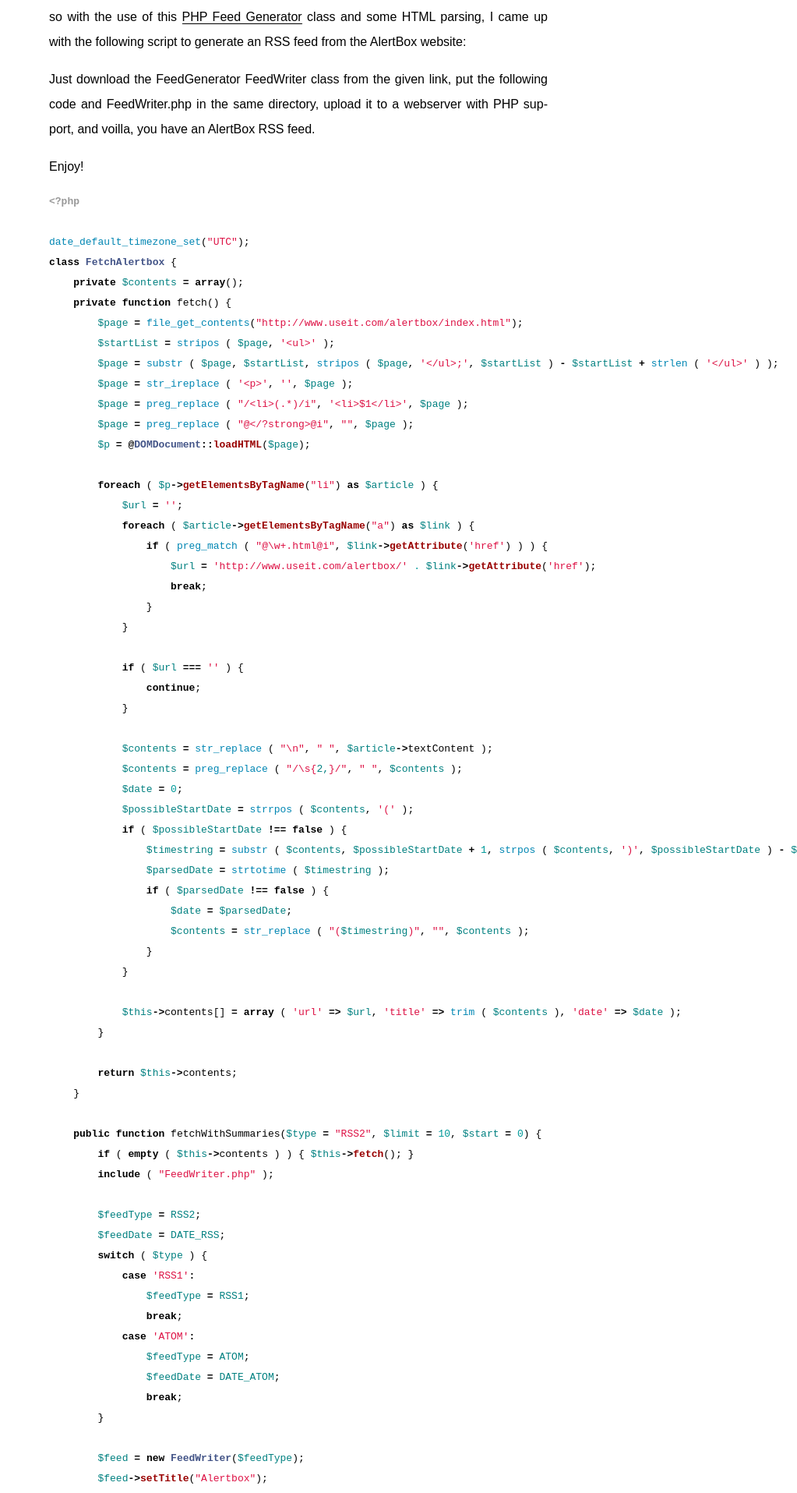
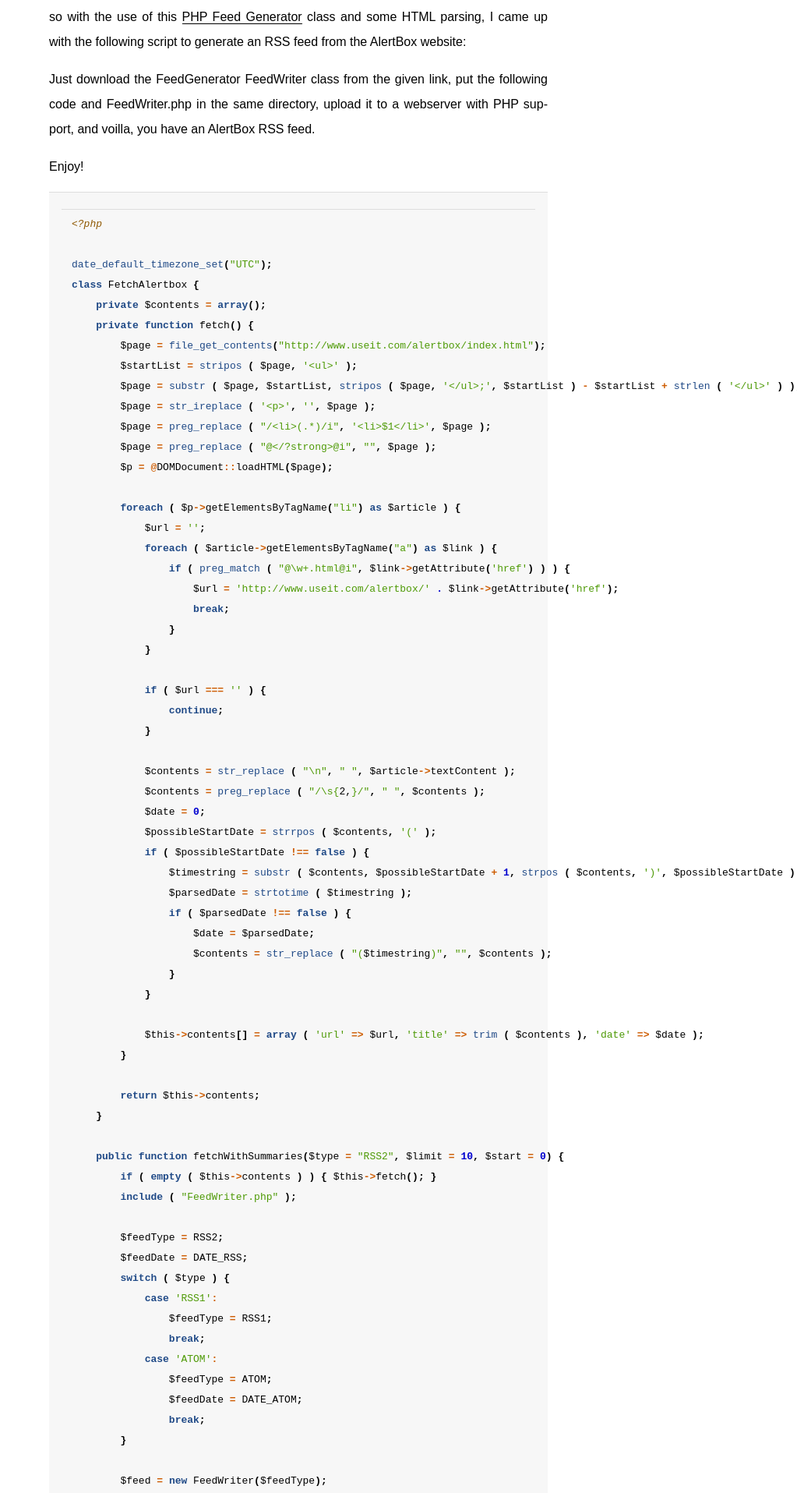
Before and after one commit to jonhoo/thesquareplanet.com, a Jekyll site: the page built from _posts/2010-06-17-rss-feed-for-alertbox.markdown, in a window 1280 px wide. Shown: the part 386-2301 px from the top of the page at 78% size, without its empty margins (257-1280 px from the left). Built offline with Jekyll 4.4.1, drawn with Linux system fonts in a browser that asks for light colours; comment, search, counter and statistics services are not loaded.

Commit message:
Tweak styles some more for code-heavy posts

```diff
--- a/css/style.css
+++ b/css/style.css
@@ -51,6 +51,12 @@
 @media screen and (min-width: 50em) {
 	.blog-post h3 {
 		margin-top: 3em;
+	}
+	.blog-post h3:not(:first-child) {
+		margin-top: 3em;
+		border-top: 2px dashed #ddd;
+		padding-top: 2em;
+		font-size: 110%;
 	}
 }
 	.blog-post h4 {
@@ -448,63 +454,78 @@
 	@page { margin: 1.5cm 2cm; }
 }
 
-.highlight  { background: #ffffff; }
-.highlight .c { color: #999988; font-style: italic } /* Comment */
-.highlight .err { color: #a61717; background-color: #e3d2d2 } /* Error */
-.highlight .k { font-weight: bold } /* Keyword */
-.highlight .o { font-weight: bold } /* Operator */
-.highlight .cm { color: #999988; font-style: italic } /* Comment.Multiline */
-.highlight .cp { color: #999999; font-weight: bold } /* Comment.Preproc */
-.highlight .c1 { color: #999988; font-style: italic } /* Comment.Single */
-.highlight .cs { color: #999999; font-weight: bold; font-style: italic } /* Comment.Special */
-.highlight .gd { color: #000000; background-color: #ffdddd } /* Generic.Deleted */
-.highlight .gd .x { color: #000000; background-color: #ffaaaa } /* Generic.Deleted.Specific */
-.highlight .ge { font-style: italic } /* Generic.Emph */
-.highlight .gr { color: #aa0000 } /* Generic.Error */
-.highlight .gh { color: #999999 } /* Generic.Heading */
-.highlight .gi { color: #000000; background-color: #ddffdd } /* Generic.Inserted */
-.highlight .gi .x { color: #000000; background-color: #aaffaa } /* Generic.Inserted.Specific */
-.highlight .go { color: #888888 } /* Generic.Output */
-.highlight .gp { color: #555555 } /* Generic.Prompt */
-.highlight .gs { font-weight: bold } /* Generic.Strong */
-.highlight .gu { color: #aaaaaa } /* Generic.Subheading */
-.highlight .gt { color: #aa0000 } /* Generic.Traceback */
-.highlight .kc { font-weight: bold } /* Keyword.Constant */
-.highlight .kd { font-weight: bold } /* Keyword.Declaration */
-.highlight .kp { font-weight: bold } /* Keyword.Pseudo */
-.highlight .kr { font-weight: bold } /* Keyword.Reserved */
-.highlight .kt { color: #445588; font-weight: bold } /* Keyword.Type */
-.highlight .m { color: #009999 } /* Literal.Number */
-.highlight .s { color: #d14 } /* Literal.String */
-.highlight .na { color: #008080 } /* Name.Attribute */
-.highlight .nb { color: #0086B3 } /* Name.Builtin */
-.highlight .nc { color: #445588; font-weight: bold } /* Name.Class */
-.highlight .no { color: #008080 } /* Name.Constant */
-.highlight .ni { color: #800080 } /* Name.Entity */
-.highlight .ne { color: #990000; font-weight: bold } /* Name.Exception */
-.highlight .nf { color: #990000; font-weight: bold } /* Name.Function */
-.highlight .nn { color: #555555 } /* Name.Namespace */
-.highlight .nt { color: #000080 } /* Name.Tag */
-.highlight .nv { color: #008080 } /* Name.Variable */
-.highlight .ow { font-weight: bold } /* Operator.Word */
-.highlight .w { color: #bbbbbb } /* Text.Whitespace */
-.highlight .mf { color: #009999 } /* Literal.Number.Float */
-.highlight .mh { color: #009999 } /* Literal.Number.Hex */
-.highlight .mi { color: #009999 } /* Literal.Number.Integer */
-.highlight .mo { color: #009999 } /* Literal.Number.Oct */
-.highlight .sb { color: #d14 } /* Literal.String.Backtick */
-.highlight .sc { color: #d14 } /* Literal.String.Char */
-.highlight .sd { color: #d14 } /* Literal.String.Doc */
-.highlight .s2 { color: #d14 } /* Literal.String.Double */
-.highlight .se { color: #d14 } /* Literal.String.Escape */
-.highlight .sh { color: #d14 } /* Literal.String.Heredoc */
-.highlight .si { color: #d14 } /* Literal.String.Interpol */
-.highlight .sx { color: #d14 } /* Literal.String.Other */
-.highlight .sr { color: #009926 } /* Literal.String.Regex */
-.highlight .s1 { color: #d14 } /* Literal.String.Single */
-.highlight .ss { color: #990073 } /* Literal.String.Symbol */
-.highlight .bp { color: #999999 } /* Name.Builtin.Pseudo */
-.highlight .vc { color: #008080 } /* Name.Variable.Class */
-.highlight .vg { color: #008080 } /* Name.Variable.Global */
-.highlight .vi { color: #008080 } /* Name.Variable.Instance */
-.highlight .il { color: #009999 } /* Literal.Number.Integer.Long */
+.highlight  {
+  background: #f7f7f7;
+  padding: .5em 1em;
+  border-bottom: 1px solid #aaa;
+  border-top: 1px solid #ddd;
+}
+.highlight .hll { background-color: #ffffcc }
+.highlight .c { color: #8f5902; font-style: italic } /* Comment */
+.highlight .err { color: #a40000 } /* Error */
+.highlight .g { color: #000000 } /* Generic */
+.highlight .k { color: #204a87; font-weight: bold } /* Keyword */
+.highlight .l { color: #000000 } /* Literal */
+.highlight .n { color: #000000 } /* Name */
+.highlight .o { color: #ce5c00; font-weight: bold } /* Operator */
+.highlight .x { color: #000000 } /* Other */
+.highlight .p { color: #000000; font-weight: bold } /* Punctuation */
+.highlight .cm { color: #8f5902; font-style: italic } /* Comment.Multiline */
+.highlight .cp { color: #8f5902; font-style: italic } /* Comment.Preproc */
+.highlight .c1 { color: #8f5902; font-style: italic } /* Comment.Single */
+.highlight .cs { color: #8f5902; font-style: italic } /* Comment.Special */
+.highlight .gd { color: #a40000 } /* Generic.Deleted */
+.highlight .ge { color: #000000; font-style: italic } /* Generic.Emph */
+.highlight .gr { color: #ef2929 } /* Generic.Error */
+.highlight .gh { color: #000080; font-weight: bold } /* Generic.Heading */
+.highlight .gi { color: #00A000 } /* Generic.Inserted */
+.highlight .go { color: #000000; font-style: italic } /* Generic.Output */
+.highlight .gp { color: #8f5902 } /* Generic.Prompt */
+.highlight .gs { color: #000000; font-weight: bold } /* Generic.Strong */
+.highlight .gu { color: #800080; font-weight: bold } /* Generic.Subheading */
+.highlight .gt { color: #a40000; font-weight: bold } /* Generic.Traceback */
+.highlight .kc { color: #204a87; font-weight: bold } /* Keyword.Constant */
+.highlight .kd { color: #204a87; font-weight: bold } /* Keyword.Declaration */
+.highlight .kn { color: #204a87; font-weight: bold } /* Keyword.Namespace */
+.highlight .kp { color: #204a87; font-weight: bold } /* Keyword.Pseudo */
+.highlight .kr { color: #204a87; font-weight: bold } /* Keyword.Reserved */
+.highlight .kt { color: #204a87; font-weight: bold } /* Keyword.Type */
+.highlight .ld { color: #000000 } /* Literal.Date */
+.highlight .m { color: #0000cf; font-weight: bold } /* Literal.Number */
+.highlight .s { color: #4e9a06 } /* Literal.String */
+.highlight .na { color: #c4a000 } /* Name.Attribute */
+.highlight .nb { color: #204a87 } /* Name.Builtin */
+.highlight .nc { color: #000000 } /* Name.Class */
+.highlight .no { color: #000000 } /* Name.Constant */
+.highlight .nd { color: #5c35cc; font-weight: bold } /* Name.Decorator */
+.highlight .ni { color: #ce5c00 } /* Name.Entity */
+.highlight .ne { color: #cc0000; font-weight: bold } /* Name.Exception */
+.highlight .nf { color: #000000 } /* Name.Function */
+.highlight .nl { color: #f57900 } /* Name.Label */
+.highlight .nn { color: #000000 } /* Name.Namespace */
+.highlight .nx { color: #000000 } /* Name.Other */
+.highlight .py { color: #000000 } /* Name.Property */
+.highlight .nt { color: #204a87; font-weight: bold } /* Name.Tag */
+.highlight .nv { color: #000000 } /* Name.Variable */
+.highlight .ow { color: #204a87; font-weight: bold } /* Operator.Word */
+.highlight .w { color: #f8f8f8; text-decoration: underline } /* Text.Whitespace */
+.highlight .mf { color: #0000cf; font-weight: bold } /* Literal.Number.Float */
+.highlight .mh { color: #0000cf; font-weight: bold } /* Literal.Number.Hex */
+.highlight .mi { color: #0000cf; font-weight: bold } /* Literal.Number.Integer */
+.highlight .mo { color: #0000cf; font-weight: bold } /* Literal.Number.Oct */
+.highlight .sb { color: #4e9a06 } /* Literal.String.Backtick */
+.highlight .sc { color: #4e9a06 } /* Literal.String.Char */
+.highlight .sd { color: #8f5902; font-style: italic } /* Literal.String.Doc */
+.highlight .s2 { color: #4e9a06 } /* Literal.String.Double */
+.highlight .se { color: #4e9a06 } /* Literal.String.Escape */
+.highlight .sh { color: #4e9a06 } /* Literal.String.Heredoc */
+.highlight .si { color: #4e9a06 } /* Literal.String.Interpol */
+.highlight .sx { color: #4e9a06 } /* Literal.String.Other */
+.highlight .sr { color: #4e9a06 } /* Literal.String.Regex */
+.highlight .s1 { color: #4e9a06 } /* Literal.String.Single */
+.highlight .ss { color: #4e9a06 } /* Literal.String.Symbol */
+.highlight .bp { color: #3465a4 } /* Name.Builtin.Pseudo */
+.highlight .vc { color: #000000 } /* Name.Variable.Class */
+.highlight .vg { color: #000000 } /* Name.Variable.Global */
+.highlight .vi { color: #000000 } /* Name.Variable.Instance */
+.highlight .il { color: #0000cf; font-weight: bold } /* Literal.Number.Integer.Long */
```
